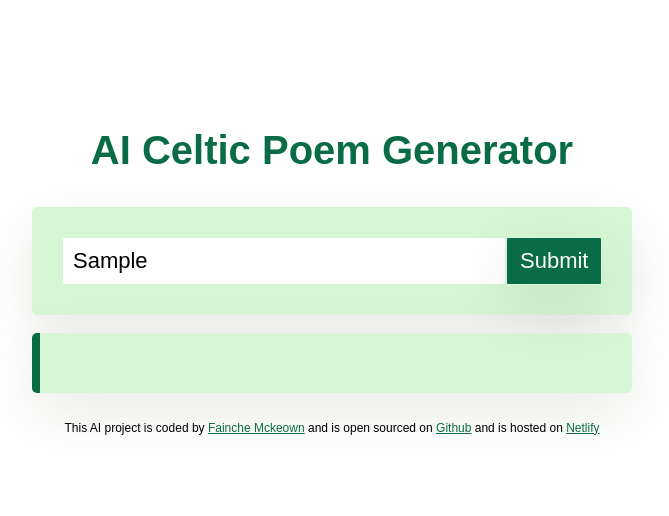
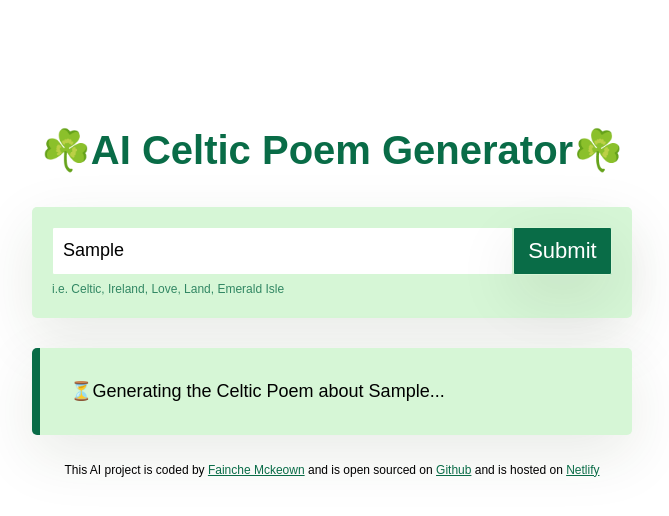
Before and after one commit to faicat99/Celtic-poem-generator, a plain HTML site: page index.html in a window 1280 px wide. Both pictures are taken after typing "Sample" into the empty fields and a click on the input 862 px from the left and 260 px from the top of the page. Shown: the whole page, without its empty margins (308-977 px from the left). Drawn offline with nearby package versions, Linux system fonts and the light colour scheme; no server answers.

Commit message:
improved the user experience; Modified HTML by adding a hint, improved JS by adding a generating a message and hiding the poem box for it to appear once topic searched. Added blink animation for searching effect

```diff
--- a/index.html
+++ b/index.html
@@ -12,14 +12,15 @@
 <body>
   <div class="container">
   <header>
-    <h1>AI Celtic Poem Generator</h1>
+    <h1>☘️AI Celtic Poem Generator☘️</h1>
   </header>
 
   <main>
+    <div class="form-container">
     <form id="poem-generator-form">
       <input
         type="text"
-        placeholder="Enter the topic for a Celtic poem"
+        placeholder="For a Celtic poem, type a subject..."
         autofocus
         required
         autocomplete="off"
@@ -29,8 +30,9 @@
       <input type="submit"
         class="submit-button"/>
     </form>
-    <br />
-    <div class="poem" id="poem"></div>
+    <div class="hint">i.e. Celtic, Ireland, Love, Land, Emerald Isle</div>
+  </div>
+    <div class="poem hidden" id="poem"></div>
   </main>
   <script src="src/index.js"></script>
   <br />
--- a/src/index.js
+++ b/src/index.js
@@ -13,9 +13,13 @@ function generatePoem(event) {
 
     let instructionsInput = document.querySelector("#user-instructions");
     let apiKey = "bafb81c036f1dc4bfbb21532bb2ot295";
-    let prompt = `User instructions: Generate a poem from Ireland about ${instructionsInput.value} in Irish language with english translation.`;
-    let context = "In basic HTML write 1 short poem. seperate each line with a <br />. The english translation after the Irish translation has finished. Follow user instructions";
+    let prompt = `User instructions: Generate a poem Celtic poem about ${instructionsInput.value} in Irish language with english translation.`;
+    let context = "In basic HTML write 1 short poem. seperate each line with a <br />. The english translation after the Irish translation has finished. At the bottom have Fainche AI in strong and green. Follow user instructions";
     let apiUrl = `https://api.shecodes.io/ai/v1/generate?prompt=${prompt}&context=${context}&key=${apiKey}`;
+
+    let poemElement = document.querySelector("#poem");
+    poemElement.classList.remove("hidden");
+    poemElement.innerHTML = `<div class="generating">⏳Generating the Celtic Poem about ${instructionsInput.value}...</div>`;
 
     console.log("Generating Poem");
     console.log(`Prompt: ${prompt}`);
--- a/src/style.css
+++ b/src/style.css
@@ -24,24 +24,35 @@ h1 {
     color: #096c47;
 }
 
-
+.form-container {
+    background: #d6f6d6;
+    margin-bottom: 30px;
+    border-radius: 5px;
+    box-shadow: 0px 20px 60px rgba(43, 57, 20, 0.1);
+    padding: 20px;
+}
 
 form {
-    background: #d6f6d6;
-    padding: 30px;
-    border-radius: 5px;
-    line-height: 1.5;
     display: flex;
     color:  #096c47;
-    box-shadow: 0px 20px 60px rgba(43, 57, 20, 0.1)
+
 }
 
 .instructions {
     padding: 10px;
     border: 1px solid #d6f6d6;
     width: 80%;
-    font-size: 22px;
+    font-size: 18px;
     border-radius: 2px;
+}
+
+.hint {
+    color: #096c47;
+    margin-top: 5px;
+    line-height: 1.5;
+    font-size: 12px;
+    opacity: 0.8;
+
 }
 
 .submit-button {
@@ -61,11 +72,14 @@ form {
     font-size: 18px;
     background-color: #d6f6d6;;
     padding: 30px;
-    line-height: 2;
+    line-height: 1.5;
     border-left: 8px solid #096c47;
     border-radius: 5px;
     box-shadow: 0px 20px 60px rgba(43, 57, 20, 0.1);
+}
 
+.hidden {
+    display: none;
 }
 
 footer {
@@ -73,3 +87,18 @@ footer {
     margin-top: 10px;
     font-size: 12px;
 }
+
+.generating {
+    animation: blink-animation 1s steps(5, start) infinite;
+
+}
+@keyframes blink-animation {
+to {
+  visibility: hidden;
+}
+}
+@-webkit-keyframes blink-animation {
+to {
+  visibility: hidden;
+}
+}
```
